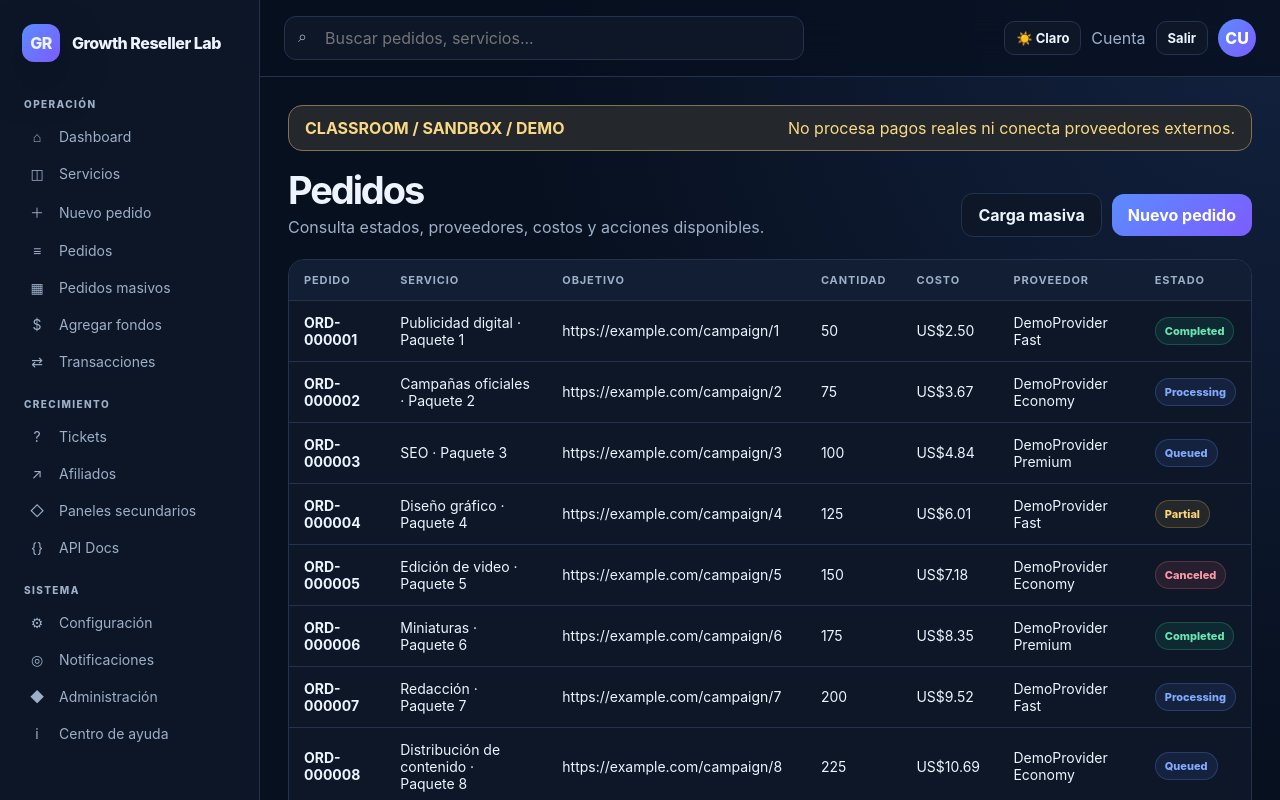
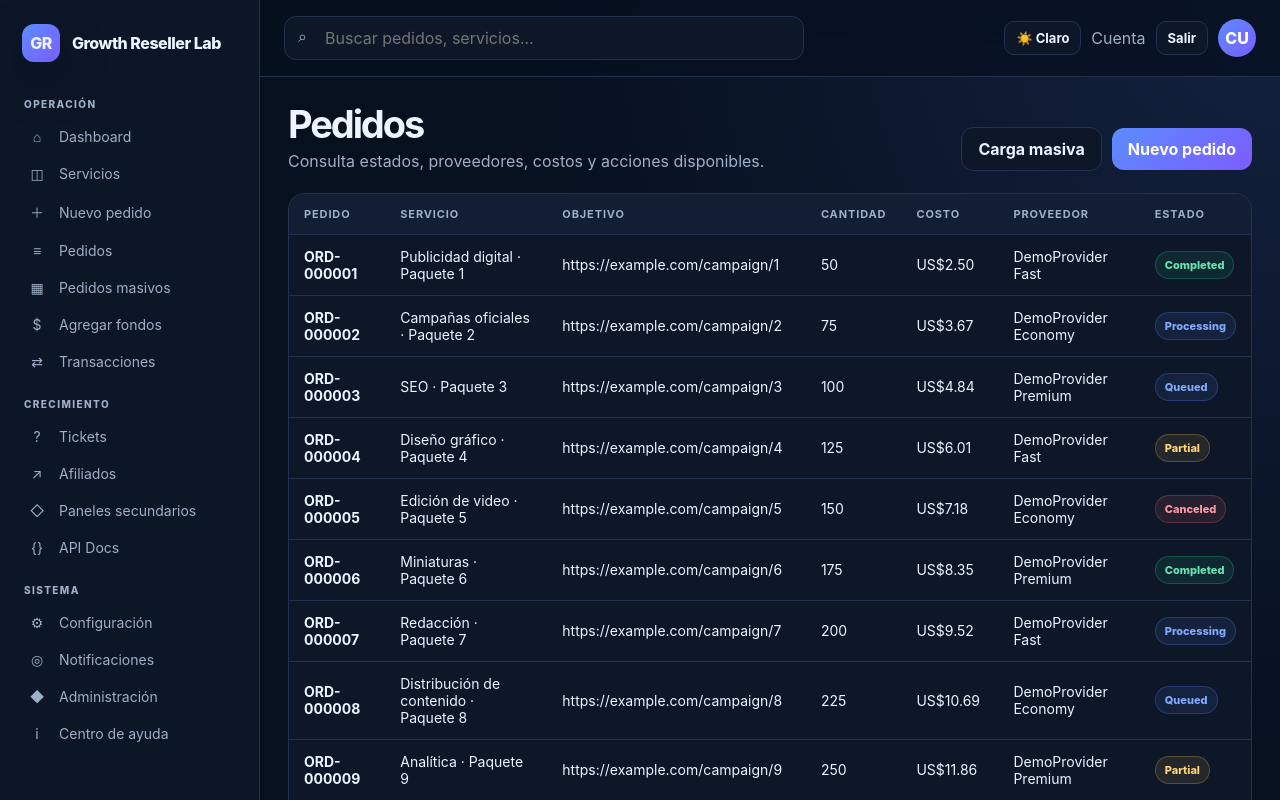
Before and after one commit to mateomaralcantara/suscriptores, a Next.js app: page /orders in a window 1280 px wide. Shown: the top 800 px of the page. Built offline with nearby package versions, Linux system fonts and the light colour scheme; no server answers.

Commit message:
Remove global demo banner from live portal

```diff
--- a/components/AppShell.tsx
+++ b/components/AppShell.tsx
@@ -1,7 +1,6 @@
 import type { ReactNode } from "react";
 import { Sidebar } from "@/components/Sidebar";
 import { Topbar } from "@/components/Topbar";
-import { DemoBanner } from "@/components/DemoBanner";
 
 export function AppShell({ children }: { children: ReactNode }) {
   return (
@@ -9,7 +8,7 @@ export function AppShell({ children }: { children: ReactNode }) {
       <Sidebar />
       <div className="main-wrap">
         <Topbar />
-        <main className="content"><DemoBanner />{children}</main>
+        <main className="content">{children}</main>
       </div>
     </div>
   );
```
